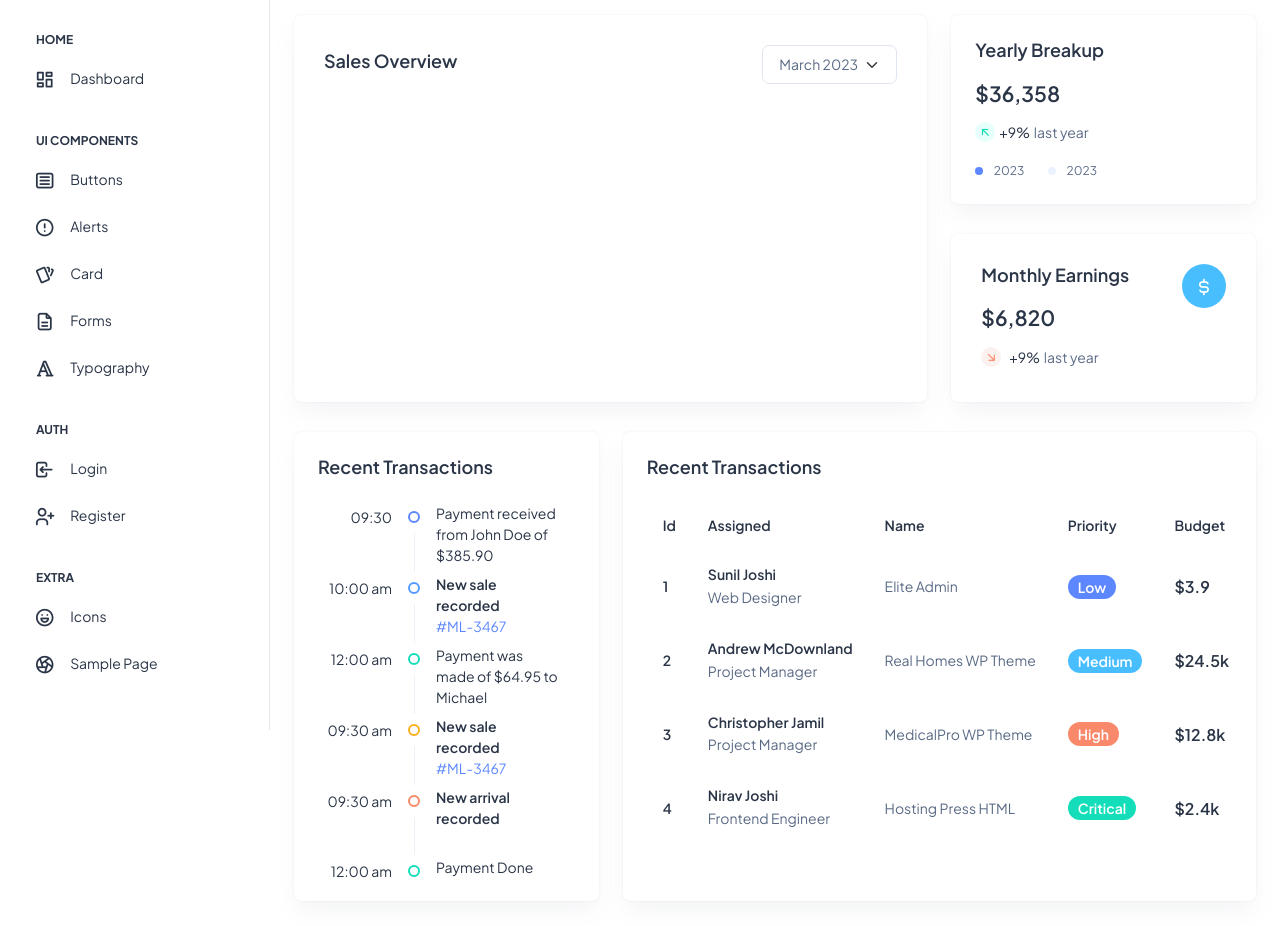
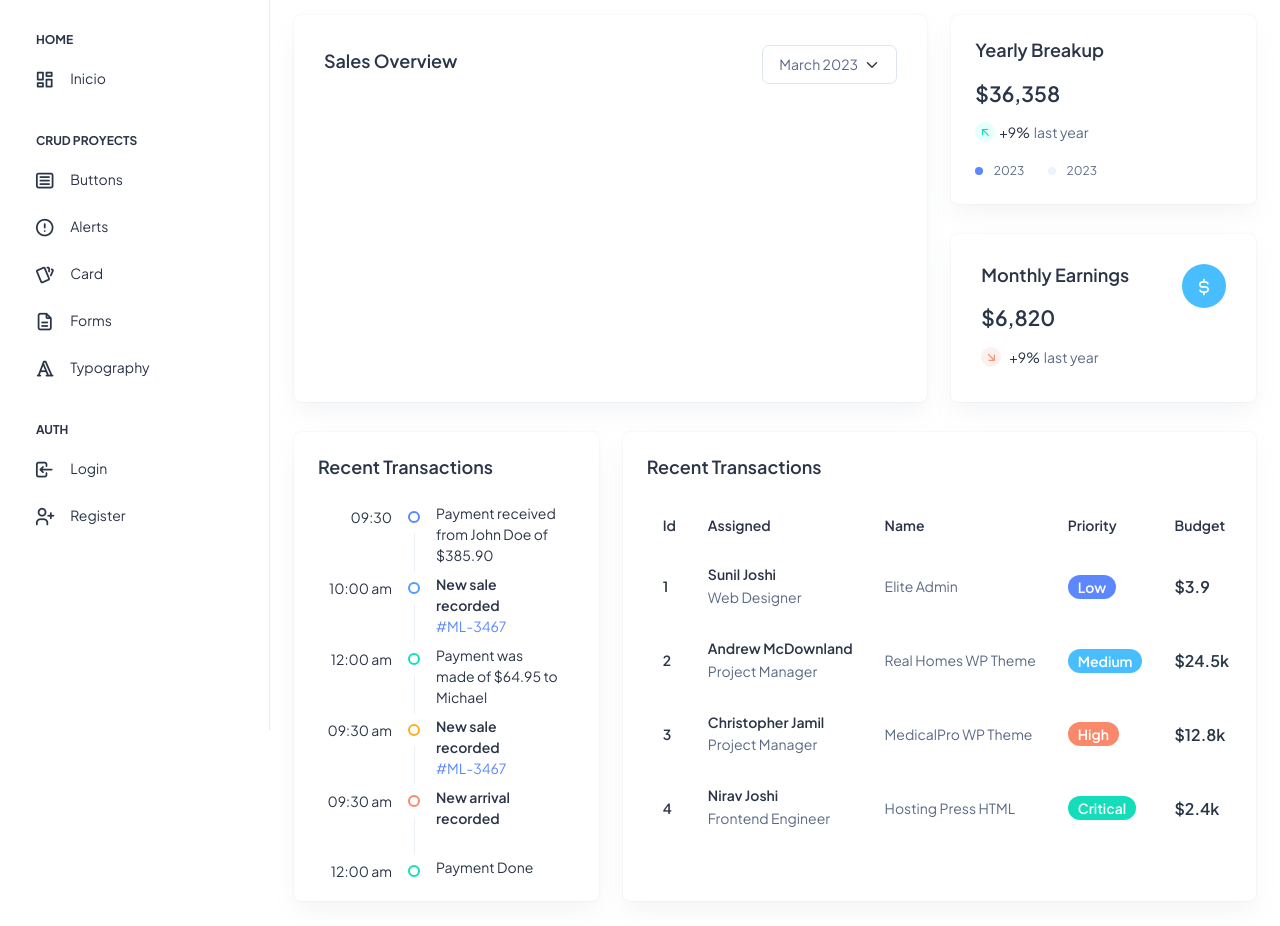
Before and after one commit to Sfrancinelli/Portfolio, a Django app: page /administracion/ in a window 1280 px wide. Shown: the part 70-996 px from the top of the page. Run offline with Django 3.2, Linux system fonts and the light colour scheme; parts of the project's set-up code (start-up, migrations or seed data) failed here and were passed over; some libraries are stand-ins or nearby versions.

Commit message:
index admin cutting

```diff
--- a/templates/administracion/index.html
+++ b/templates/administracion/index.html
@@ -33,16 +33,16 @@
               <span class="hide-menu">Home</span>
             </li>
             <li class="sidebar-item">
-              <a class="sidebar-link" href="./index.html" aria-expanded="false">
+              <a class="sidebar-link" href="{% url 'index' %}" aria-expanded="false">
                 <span>
                   <i class="ti ti-layout-dashboard"></i>
                 </span>
-                <span class="hide-menu">Dashboard</span>
+                <span class="hide-menu">Inicio</span>
               </a>
             </li>
             <li class="nav-small-cap">
               <i class="ti ti-dots nav-small-cap-icon fs-4"></i>
-              <span class="hide-menu">UI COMPONENTS</span>
+              <span class="hide-menu">CRUD Proyects</span>
             </li>
             <li class="sidebar-item">
               <a class="sidebar-link" href="./ui-buttons.html" aria-expanded="false">
@@ -102,26 +102,6 @@
                   <i class="ti ti-user-plus"></i>
                 </span>
                 <span class="hide-menu">Register</span>
-              </a>
-            </li>
-            <li class="nav-small-cap">
-              <i class="ti ti-dots nav-small-cap-icon fs-4"></i>
-              <span class="hide-menu">EXTRA</span>
-            </li>
-            <li class="sidebar-item">
-              <a class="sidebar-link" href="./icon-tabler.html" aria-expanded="false">
-                <span>
-                  <i class="ti ti-mood-happy"></i>
-                </span>
-                <span class="hide-menu">Icons</span>
-              </a>
-            </li>
-            <li class="sidebar-item">
-              <a class="sidebar-link" href="./sample-page.html" aria-expanded="false">
-                <span>
-                  <i class="ti ti-aperture"></i>
-                </span>
-                <span class="hide-menu">Sample Page</span>
               </a>
             </li>
           </ul>
```
